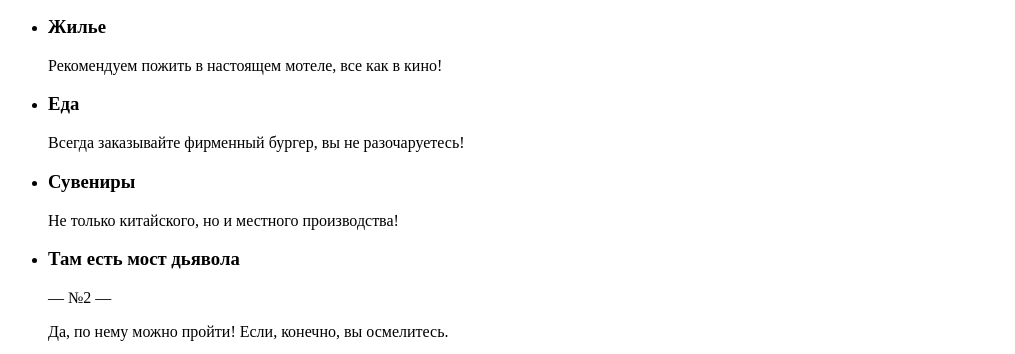
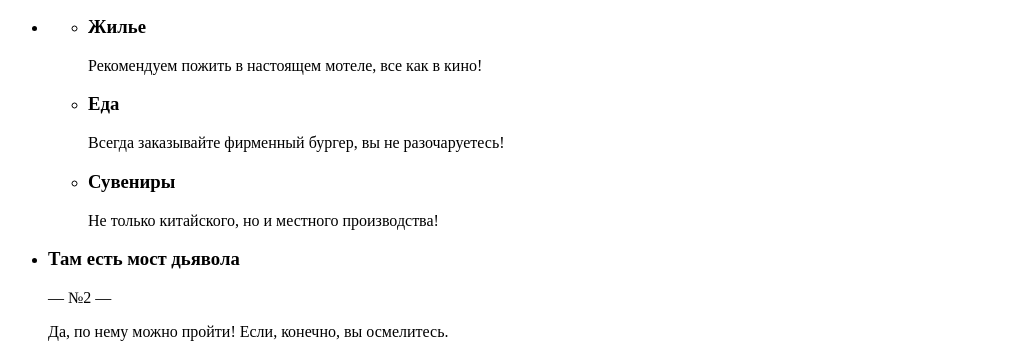
Before and after one commit to nbkiren/678423-sedona, a plain HTML site: page index.html in a window 1280 px wide. Shown: the part 463-817 px from the top of the page, without its empty margins (0-1015 px from the left). Drawn offline with Linux system fonts and the light colour scheme.

Commit message:
Добавляет исправления в блок с преимуществами

```diff
--- a/index.html
+++ b/index.html
@@ -22,44 +22,47 @@
       <h2>СЕДОНА-НЕБОЛЬШОЙ ГОРОДОК В АРИЗОНЕ, ЗАСЛУЖИВАЮЩИЙ БОЛЬШЕГО</h2>
       <p>Рассмотрим 5 причин, по которым Седона круче, чем гранд каньон</p>
 
+      <section class="#">
         <h2 class="visually-hidden">Преимущества</h2>
-
-      <section class="advantages">
-        <ul class="features">
-          <li class="features-1">
+        <ul class="#">
+          <li class="#">
             <h3>Настоящий городок</h3>
             <span>  — №1 —  </span>
             <p>Седона — не аттракцион для туристов, там течет своя жизнь</p>
             <img src="sdaf.jpg" alt="Фото городка" width="1000" height="10">
-          <li class="features-a">
+          </li>
+          <li class="#">
+            <ul class="#">
+              <li class="#">
                 <h3>Жилье</h3>
                 <p>Рекомендуем пожить в настоящем мотеле, все как в кино!</p>
               </li>
-          <li class="features-b">
+              <li class="#">
                 <h3>Еда</h3>
                 <p>Всегда заказывайте фирменный бургер, вы не разочаруетесь!</p>
               </li>
-          <li class="features-c">
+              <li class="#">
                 <h3>Сувениры</h3>
                 <p>Не только китайского, но и местного производства!</p>
               </li>
-          <li class="features-3">
+            </ul>
+          <li class="#">
             <h3>Там есть мост дьявола</h3>
             <span>  — №2 —  </span>
             <p>Да, по нему можно пройти! Если, конечно, вы осмелитесь.</P>
             <img src="hsdfhs.jpg" alt="Фото моста дьявола" width="1000" height="10">
           </li>
-          <li class="features-4">
+          <li class="#">
             <h3>Небольшая площадь</h3>
             <span>  — №3 —  </span>
             <p>Все достопримечательности находятся очень близко</p>
           </li>
-          <li class="features-5">
+          <li class="#">
             <h3>Красивая дорога</h3>
             <span>  — №4 —  </span>
             <p>Ехать в Седону из Лас-Вегаса совсем не скучно!</p>
           </li>
-          <li class="features-6">
+          <li class="#">
             <h3>Мало туристов</h3>
             <span>  — №5 —  </span>
             <p>Большинство едет в Гранд каньон и толпится там</p>
```
Lines whose indentation alone changed are shown as unchanged.
